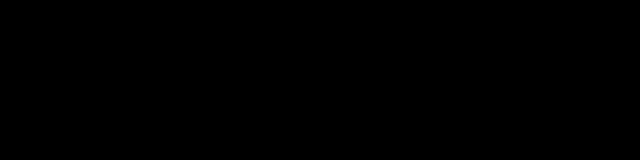
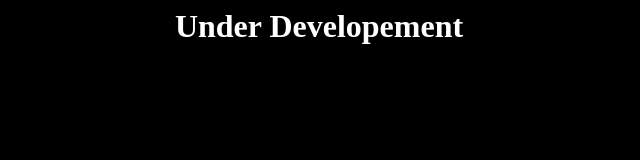
Before and after one commit to indiecatstudios/indiecatstudios.github.io, a plain HTML site: page index.html in a window 1280 px wide. Shown: the whole page, without its empty margins (321-961 px from the left). Drawn offline with Linux system fonts and the light colour scheme.

Commit message:
Update styles.css

```diff
--- a/styles.css
+++ b/styles.css
@@ -4,4 +4,6 @@ body{
 
 h1{
   justify-content: center;
+  vertical-align: middle;
+  color: white;
 }
```
